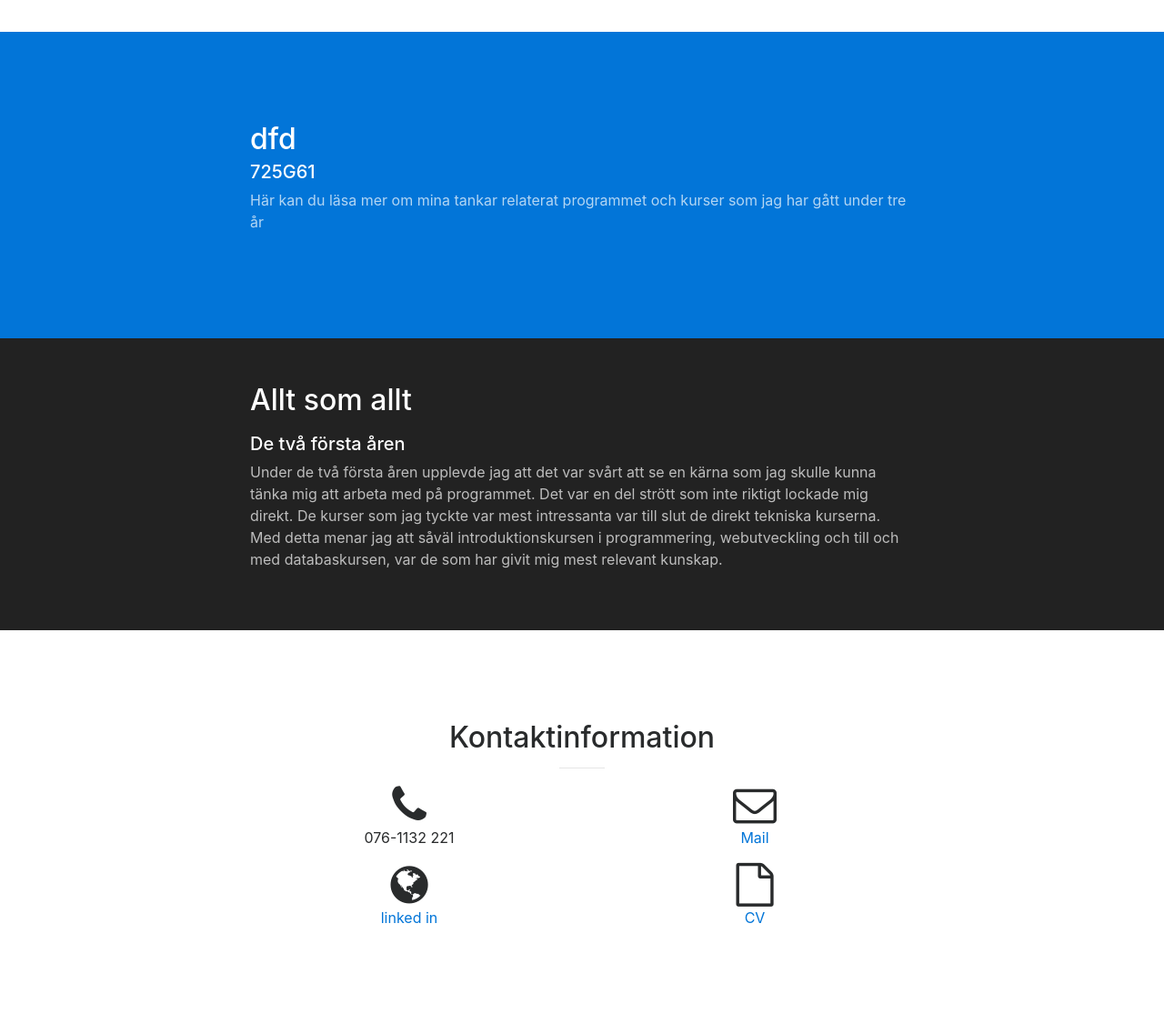
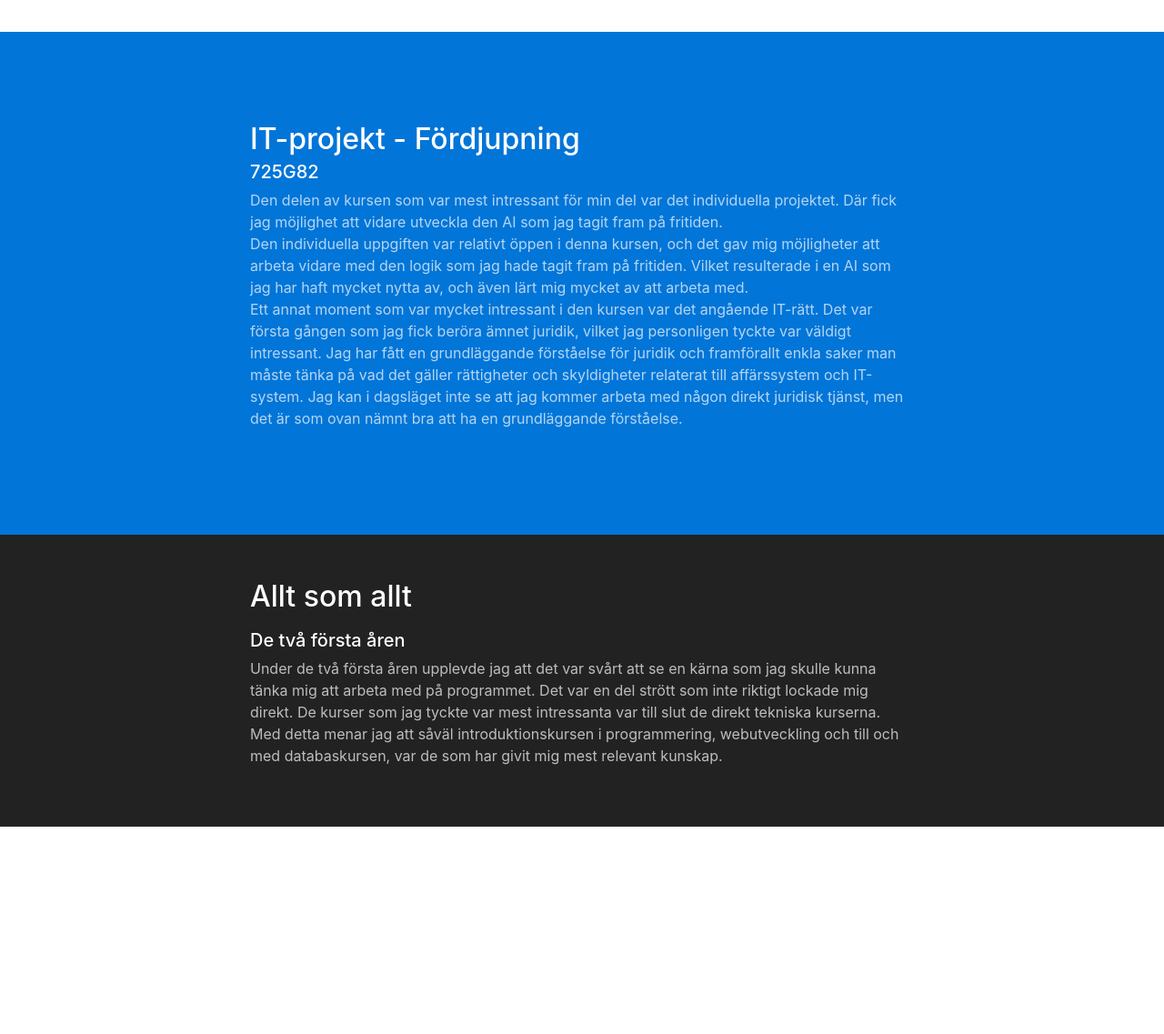
Before and after one commit to westerling/westerling.github.io, a website with bundled scripts: page tankar.html in a window 1280 px wide. Shown: the part 1380-2517 px from the top of the page at 91% size. After the commit the page ends 2289 px from the top, so only its background shows below. Built offline with nearby package versions, Linux system fonts and the light colour scheme.

Commit message:
komp text O download
testar lägger upp war på onedrive

```diff
--- a/tankar.html
+++ b/tankar.html
@@ -91,8 +91,8 @@
     <div class="container">
         <div class="row">
             <div class="col-lg-8 offset-lg-2 text-left">
-                <h2 class="section-heading text-gray-dark">Programmering i java, datastrukturer och algoritmer</h2>
-                <h5 class="section-heading text-gray-dark">725G61</h5>
+                <h2 class="section-heading text-gray-dark">Databaser och datamodellering med verksamhetsfokus</h2>
+                <h5 class="section-heading text-gray-dark">725G79</h5>
                 <p class="text-gray-dark">När jag gick i gymnasiet hade jag haft två kurser i programmering.
                     Jag tyckte dock aldrig att de var särskilt intressanta, vilket även ledde mig in på att välja ett program med relativt lite programmering.<br>
                     Den inledande kursen var inte speciell för mig för att jag tyckte att jag lärde mig något nytt,
@@ -108,9 +108,18 @@
     <div class="container text-center">
         <div class="row">
             <div class="col-lg-8 offset-lg-2 text-left">
-                <h2 class="section-heading text-white">   dfd</h2>
-                <h5 class="section-heading text-white">725G61</h5>
-                <p class="text-faded">Här kan du läsa mer om mina tankar relaterat programmet och kurser som jag har gått under tre år</p>
+                <h2 class="section-heading text-white">IT-projekt - Fördjupning</h2>
+                <h5 class="section-heading text-white">725G82</h5>
+                <p class="text-faded">Den delen av kursen som var mest intressant för min del var det individuella projektet.
+                    Där fick jag möjlighet att vidare utveckla den AI som jag tagit fram på fritiden.<br>
+                    Den individuella uppgiften var relativt öppen i denna kursen, och det gav mig möjligheter att arbeta vidare med den logik som jag hade tagit fram på fritiden.
+                    Vilket resulterade i en AI som jag har haft mycket nytta av, och även lärt mig mycket av att arbeta med.
+                    <br>
+                    Ett annat moment som var mycket intressant i den kursen var det angående IT-rätt.
+                    Det var första gången som jag fick beröra ämnet juridik, vilket jag personligen tyckte var väldigt intressant.
+                    Jag har fått en grundläggande förståelse för juridik och framförallt enkla saker man måste tänka på vad det gäller rättigheter och skyldigheter relaterat till affärssystem och IT-system.
+                    Jag kan i dagsläget inte se att jag kommer arbeta med någon direkt juridisk tjänst, men det är som ovan nämnt bra att ha en grundläggande förståelse.
+                </p>
             </div>
         </div>
     </div>
@@ -130,32 +139,6 @@
     </div>
 </div>
 
-<section id="contact">
-    <div class="container">
-        <div class="row">
-            <div class="col-lg-8 offset-lg-2 text-center">
-                <h2 class="section-heading">Kontaktinformation</h2>
-                <hr class="primary">
-            </div>
-            <div class="col-lg-4 offset-lg-2 text-center">
-                <i class="fa fa-phone fa-3x sr-contact"></i>
-                <p>076-1132 221</p>
-            </div>
-            <div class="col-lg-4 text-center">
-                <i class="fa fa-envelope-o fa-3x sr-contact"></i>
-                <p><a href="mailto:daniel.westerling.95@gmail.com">Mail</a></p>
-            </div>
-            <div class="col-lg-4 offset-lg-2 text-center">
-                <i class="fa fa-globe fa-3x sr-contact"></i>
-                <p><a href="https://www.linkedin.com/in/daniel-westerling/">linked in</a></p>
-            </div>
-            <div class="col-lg-4 text-center">
-                <i class="fa fa-file-o fa-3x sr-contact"></i>
-                <p><a href="downloads/personligt-brev_Westerling_Daniel.pdf" download="Daniel Westerling_CV">CV</a></p>
-            </div>
-        </div>
-    </div>
-</section>
 
 <!-- Bootstrap core JavaScript -->
 <script src="vendor/jquery/jquery.min.js"></script>
```
Also changed, not shown: index.html (+1 -1 lines).
